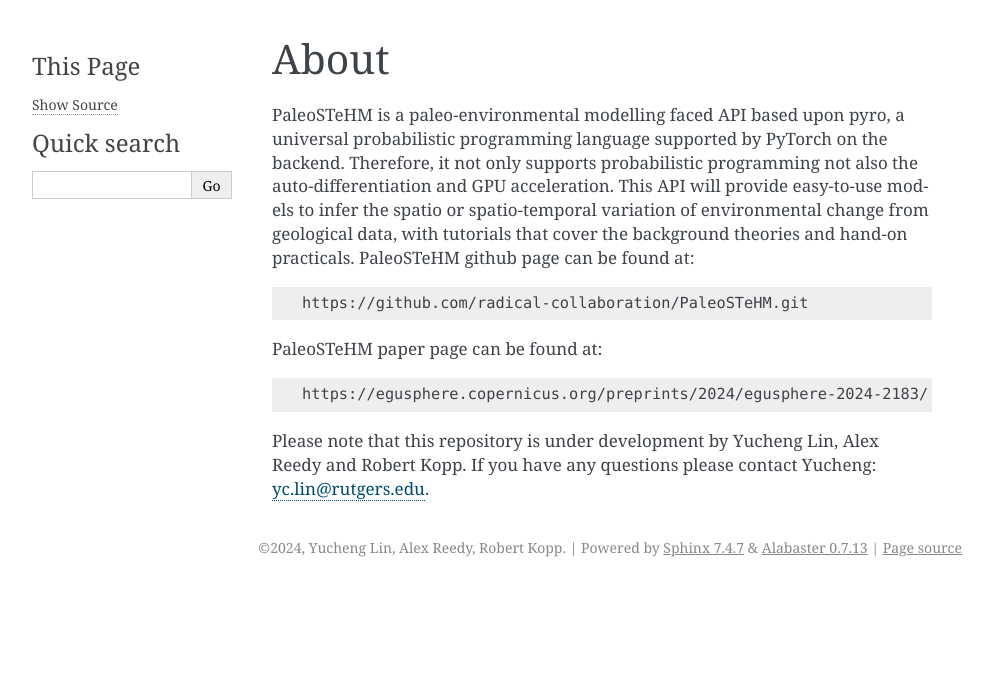
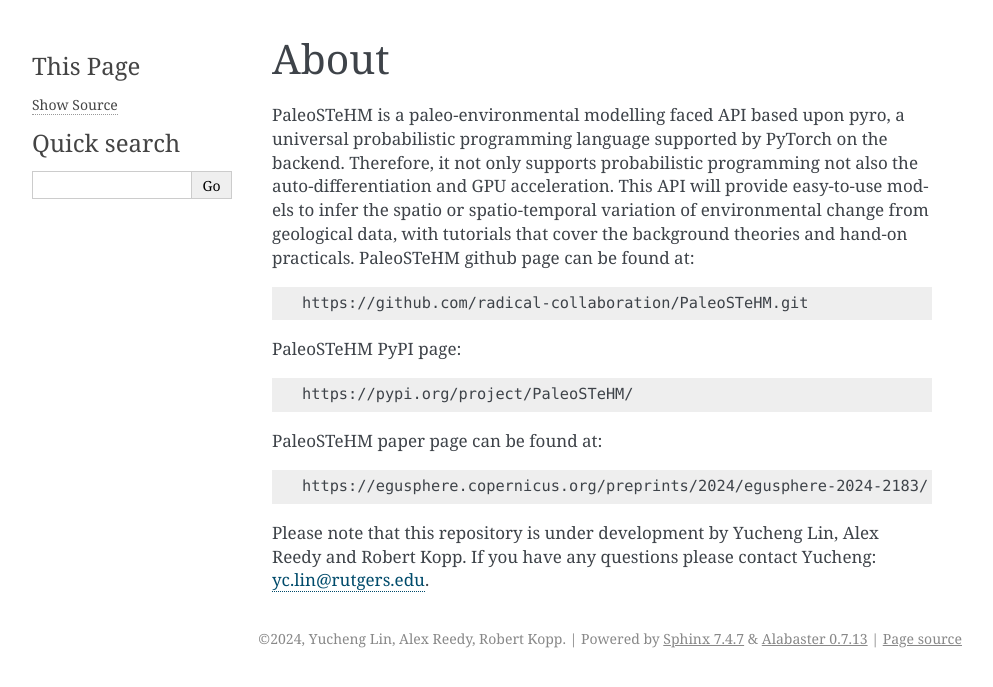
Before and after one commit to radical-collaboration/PaleoSTeHM, a Sphinx documentation site: the page built from Docs/about.rst, in a window 1280 px wide. Shown: the top 687 px of the page, without its empty margins (148-1141 px from the left). Built offline with Sphinx 7.4.7, drawn with Linux system fonts in a browser that asks for light colours.

Commit message:
Update websites

```diff
--- a/Docs/about.rst
+++ b/Docs/about.rst
@@ -13,6 +13,12 @@
 
    https://github.com/radical-collaboration/PaleoSTeHM.git
 
+PaleoSTeHM PyPI page:
+
+.. code-block:: none
+
+   https://pypi.org/project/PaleoSTeHM/
+
 PaleoSTeHM paper page can be found at:
 
 .. code-block:: none
```
